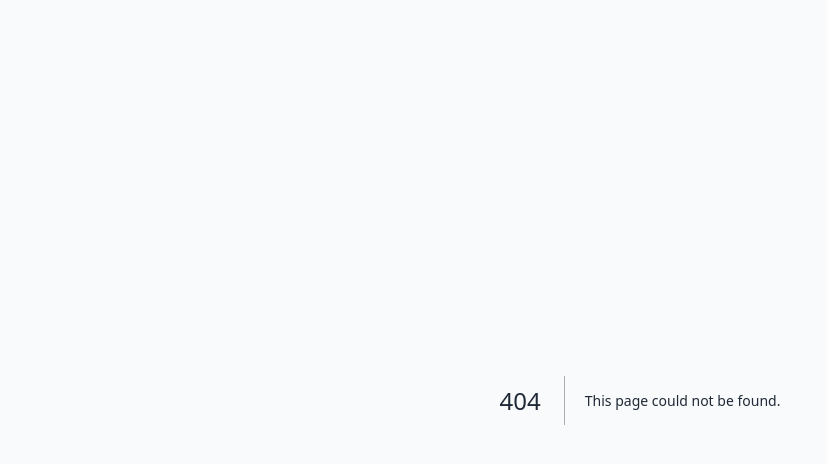
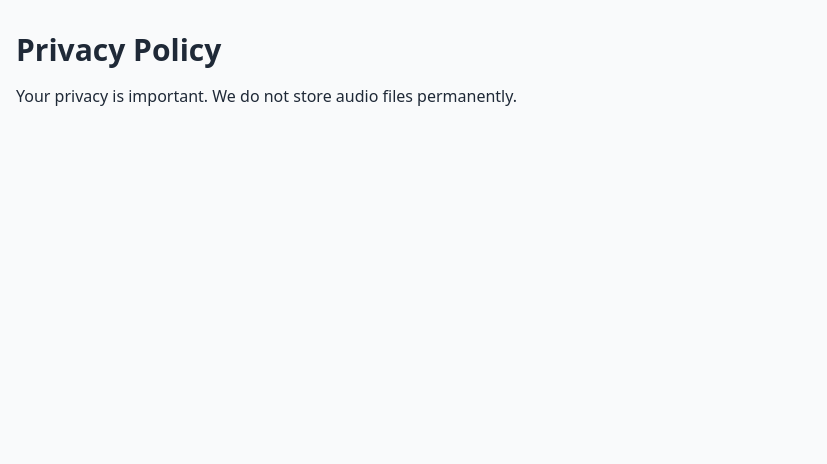
Before and after one commit to eligiakucharska-sudo/audio-silence-remover, a Next.js app: page /privacy in a window 1280 px wide. Before the commit this address had no page. Shown: the top 464 px of the page, without its empty margins (0-827 px from the left). Built offline with nearby package versions, Linux system fonts and the light colour scheme.

Commit message:
Create page.tsx

```diff
--- /dev/null
+++ b/app/privacy/page.tsx
@@ -0,0 +1,8 @@
+export default function Privacy() {
+  return (
+    <main className="container mx-auto py-8 px-4">
+      <h1 className="text-3xl font-bold mb-4">Privacy Policy</h1>
+      <p>Your privacy is important. We do not store audio files permanently.</p>
+    </main>
+  );
+}
```
